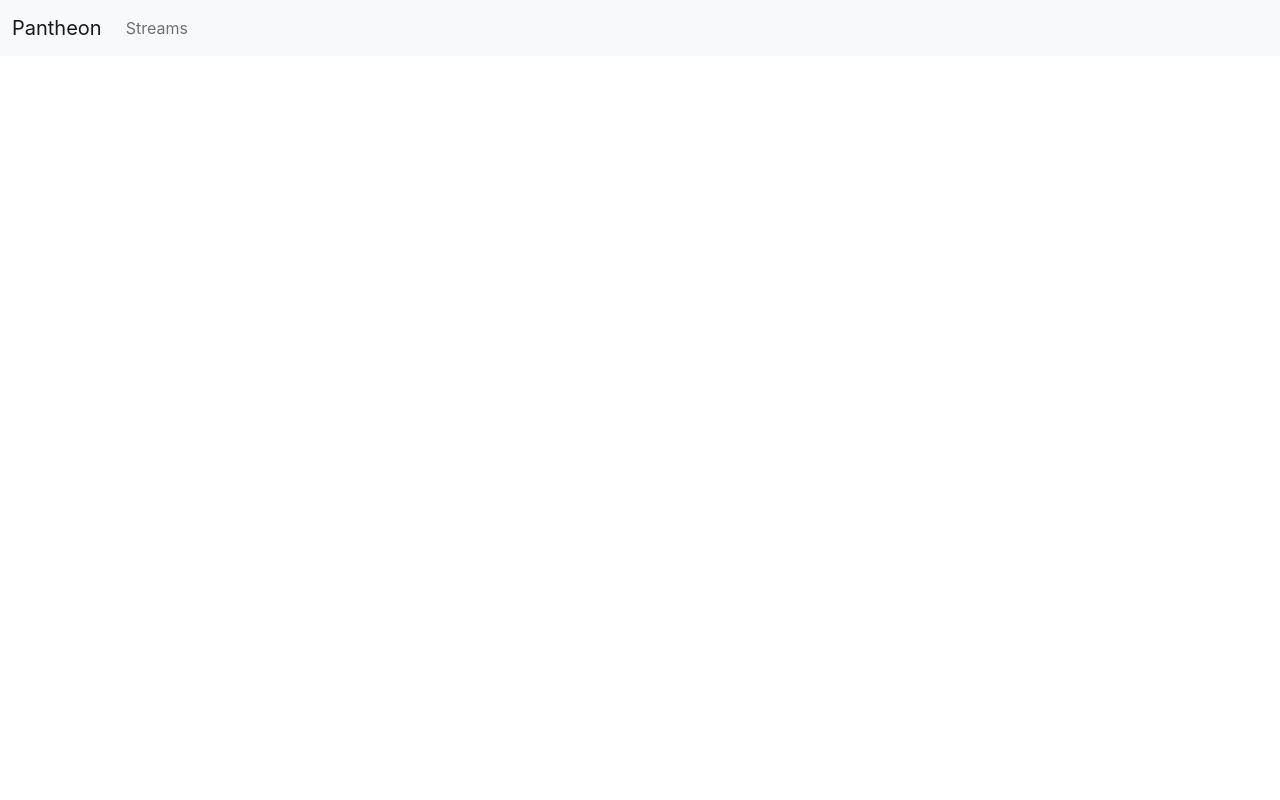
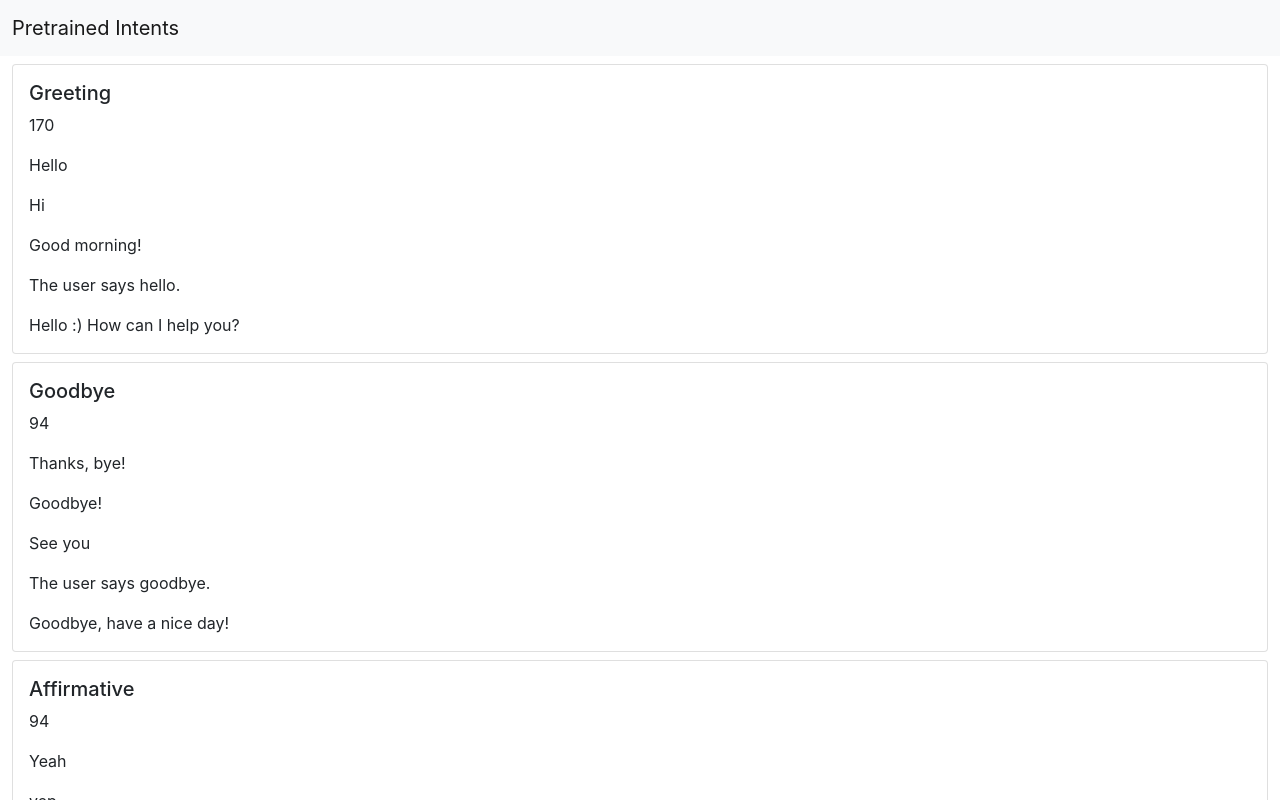
Before and after one commit to aminul007bd/react-playground, a React (Create React App) app: page / in a window 1280 px wide. Shown: the top 800 px of the page. Built offline with nearby package versions, Linux system fonts and the light colour scheme; the HTML template or start-up script is replaced by a standard one.

Commit message:
show all the data

```diff
--- a/src/App.js
+++ b/src/App.js
@@ -4,6 +4,7 @@ import { BrowserRouter as Router, Switch, Route } from 'react-router-dom'
 import AppNavbar from './components/AppNavbar'
 import AppStreamList from './components/AppStreamList'
 import AiData from './data/intents.json'
+import PretrainedIntents from './components/PretrainedIntents'
 
 const accordionItems = [
 	{
@@ -39,8 +40,8 @@ function App() {
 				<AppNavbar />
 				<div className="container-fluid">
 					<Switch>
-						<Route path="/streams">
-							<AppStreamList />
+						<Route exact path="/">
+							<PretrainedIntents />
 						</Route>
 					</Switch>
 				</div>
--- a/src/components/AppHeader.js
+++ /dev/null
@@ -1,5 +0,0 @@
-import React from 'react'
-
-export default function AppHeader() {
-	return <div> heder component </div>
-}
--- a/src/components/AppNavbar.js
+++ b/src/components/AppNavbar.js
@@ -7,7 +7,7 @@ export default function AppNavbar() {
 			<nav className="navbar navbar-expand-lg navbar-light bg-light">
 				<div className="container-fluid">
 					<Link className="navbar-brand" to="/">
-						Pantheon
+						Pretrained Intents
 					</Link>
 					<button
 						className="navbar-toggler"
@@ -20,15 +20,6 @@ export default function AppNavbar() {
 					>
 						<span className="navbar-toggler-icon"></span>
 					</button>
-					<div className="collapse navbar-collapse" id="navbarSupportedContent">
-						<ul className="navbar-nav me-auto mb-2 mb-lg-0">
-							<li className="nav-item">
-								<Link className="nav-link" to="/streams">
-									Streams
-								</Link>
-							</li>
-						</ul>
-					</div>
 				</div>
 			</nav>
 		</>
--- a/src/components/DropDownList.js
+++ b/src/components/DropDownList.js
@@ -43,7 +43,7 @@ let unionArray = mergedArray.filter((item) => {
 }, set)
 
 const DropDownList = ({ optionList }) => {
-	const options = optionList.map((options, index) => {
+	const options = optionList?.map((options, index) => {
 		return (
 			<option key={index} value={options.value}>
 				{options.label}
--- /dev/null
+++ b/src/components/PretrainedIntents.js
@@ -0,0 +1,25 @@
+import React from 'react'
+import AiData from '../data/intents.json'
+
+function PretrainedIntents() {
+	const intentsData = AiData.map((intents) => {
+		return (
+			<div className="card mt-2" key={intents.id}>
+				<div className="card-body">
+					<h5 className="card-title">{intents.name}</h5>
+					<p className="card-text">{intents.trainingData.expressionCount}</p>
+					{intents.trainingData.expressions.map((expression) => (
+						<p className="card-text" key={expression.id}>
+							{expression.text}
+						</p>
+					))}
+					<p className="card-text">{intents.description}</p>
+					<p className="card-text">{intents.reply.text}</p>
+				</div>
+			</div>
+		)
+	})
+	return intentsData
+}
+
+export default PretrainedIntents
```
Also changed, not shown: 1 other file (tests, documents, lock files or other folders).
